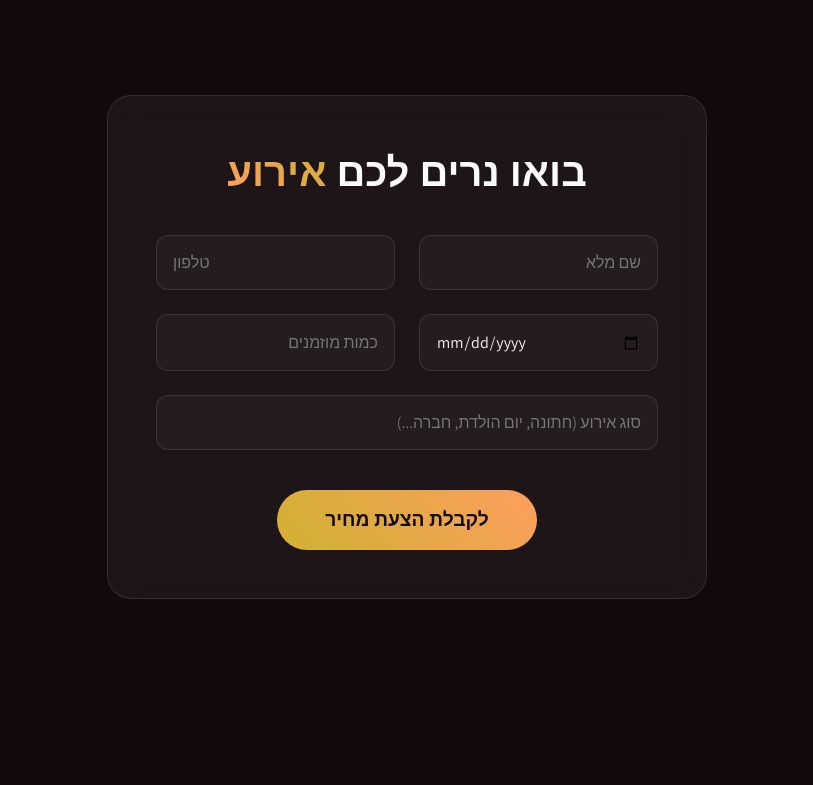
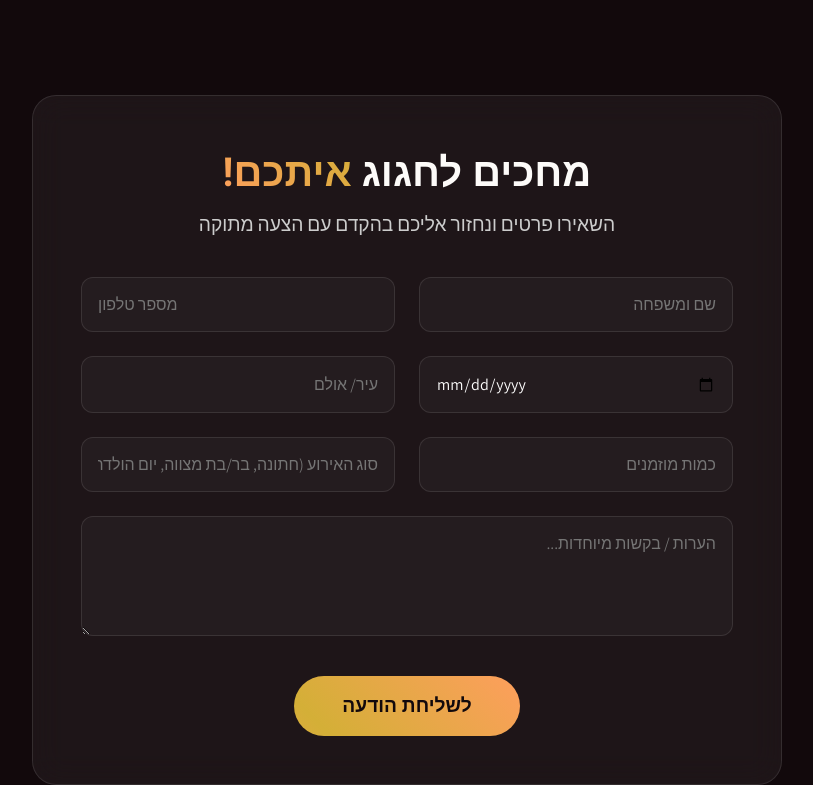
Before and after one commit to yossisossi445-web/sunset-bar, a React (Vite) app: page / in a window 1280 px wide. Shown: the part 6570-7355 px from the top of the page, without its empty margins (233-1046 px from the left). Built offline with nearby package versions, Linux system fonts and the light colour scheme.

Commit message:
Update QuoteForm.jsx

```diff
--- a/src/components/QuoteForm.jsx
+++ b/src/components/QuoteForm.jsx
@@ -1,8 +1,11 @@
-import React, { useRef } from 'react';
+import React, { useRef, useState } from 'react';
 import gsap from 'gsap';
 
 const QuoteForm = () => {
   const buttonRef = useRef(null);
+
+  // הוספנו ניהול מצב כדי לדעת אם הטופס נשלח בהצלחה
+  const [status, setStatus] = useState('');
 
   const handleMouseMove = (e) => {
     const btn = buttonRef.current;
@@ -29,33 +32,83 @@ const QuoteForm = () => {
     });
   };
 
+  // הפונקציה שאשכרה שולחת את הנתונים לאימייל שלכם
+  const handleSubmit = async (e) => {
+    e.preventDefault();
+    setStatus('sending'); // משנה את הכפתור ל"שולח..."
+
+    const form = e.target;
+    const formData = new FormData(form);
+
+    try {
+      const response = await fetch("https://formspree.io/f/xqeoabrw", {
+        method: "POST",
+        body: formData,
+        headers: {
+          'Accept': 'application/json'
+        }
+      });
+
+      if (response.ok) {
+        setStatus('success'); // משנה את הכפתור ל"נשלח בהצלחה"
+        form.reset(); // מנקה את השדות
+        setTimeout(() => setStatus(''), 5000); // מחזיר את הכפתור למצב רגיל אחרי 5 שניות
+      } else {
+        setStatus('error');
+        setTimeout(() => setStatus(''), 5000);
+      }
+    } catch (error) {
+      setStatus('error');
+      setTimeout(() => setStatus(''), 5000);
+    }
+  };
+
   return (
     <section id="contact" className="container" style={{ margin: '6rem auto' }}>
-      <div className="glass-panel" style={{ maxWidth: '600px', margin: '0 auto', padding: '3rem' }}>
-        <h2 style={{ textAlign: 'center', fontSize: '2.5rem', marginBottom: '2rem' }}>
-          בואו נרים לכם <span className="text-gradient">אירוע</span>
+      <div className="glass-panel" style={{ maxWidth: '750px', margin: '0 auto', padding: '3rem' }}>
+
+        {/* הכותרת והטקסט שהעתקנו מהתמונה */}
+        <h2 style={{ textAlign: 'center', fontSize: '2.5rem', marginBottom: '0.5rem' }}>
+          מחכים לחגוג <span className="text-gradient">איתכם!</span>
         </h2>
+        <p style={{ textAlign: 'center', marginBottom: '2.5rem', color: '#ccc', fontSize: '1.2rem' }}>
+          השאירו פרטים ונחזור אליכם בהקדם עם הצעה מתוקה
+        </p>
+
         <form
           style={{ display: 'flex', flexDirection: 'column', gap: '1.5rem' }}
-          onSubmit={(e) => {
-            e.preventDefault();
-            alert("תודה! הפרטים שלך נשלחו בהצלחה וניצור איתך קשר בהקדם.");
-          }}
+          onSubmit={handleSubmit}
         >
-          <div style={{ display: 'flex', gap: '1.5rem' }}>
-            <input type="text" placeholder="שם מלא" style={inputStyle} required />
-            <input type="tel" placeholder="טלפון" style={inputStyle} required />
+          {/* שורה 1 */}
+          <div style={{ display: 'flex', gap: '1.5rem', flexWrap: 'wrap' }}>
+            <input type="text" name="שם_מלא" placeholder="שם ומשפחה" style={{...inputStyle, flex: '1 1 250px'}} required />
+            <input type="tel" name="טלפון" placeholder="מספר טלפון" style={{...inputStyle, flex: '1 1 250px'}} required />
           </div>
-          <div style={{ display: 'flex', gap: '1.5rem' }}>
-            <input type="date" placeholder="תאריך אירוע" style={inputStyle} />
-            <input type="number" placeholder="כמות מוזמנים" style={inputStyle} />
+
+          {/* שורה 2 */}
+          <div style={{ display: 'flex', gap: '1.5rem', flexWrap: 'wrap' }}>
+            <input type="date" name="תאריך_אירוע" placeholder="תאריך האירוע" style={{...inputStyle, flex: '1 1 250px'}} />
+            <input type="text" name="מיקום" placeholder="עיר/ אולם" style={{...inputStyle, flex: '1 1 250px'}} />
           </div>
-          <input type="text" placeholder="סוג אירוע (חתונה, יום הולדת, חברה...)" style={inputStyle} />
+
+          {/* שורה 3 */}
+          <div style={{ display: 'flex', gap: '1.5rem', flexWrap: 'wrap' }}>
+            <input type="number" name="כמות_מוזמנים" placeholder="כמות מוזמנים" style={{...inputStyle, flex: '1 1 250px'}} />
+            <input type="text" name="סוג_אירוע" placeholder="סוג האירוע (חתונה, בר/בת מצווה, יום הולדת...)" style={{...inputStyle, flex: '1 1 250px'}} />
+          </div>
+
+          {/* שורה 4 - הערות */}
+          <textarea
+            name="הערות"
+            placeholder="הערות / בקשות מיוחדות..."
+            style={{...inputStyle, minHeight: '120px', resize: 'vertical'}}
+          ></textarea>
 
           <div style={{ display: 'flex', justifyContent: 'center', marginTop: '1rem', perspective: '1000px' }}>
             <button
               ref={buttonRef}
               type="submit"
+              disabled={status === 'sending'}
               onMouseMove={handleMouseMove}
               onMouseLeave={handleMouseLeave}
               style={{
@@ -67,14 +120,19 @@ const QuoteForm = () => {
                 fontSize: '1.2rem',
                 fontWeight: 800,
                 borderRadius: '50px',
-                cursor: 'none',
+                cursor: status === 'sending' ? 'wait' : 'pointer', // משנה את סמן העכבר בזמן שליחה
                 fontFamily: 'var(--font-heading)',
-                transition: 'background-position 0.5s',
-                animation: 'gradientShift 5s ease infinite'
+                transition: 'all 0.5s',
+                animation: 'gradientShift 5s ease infinite',
+                opacity: status === 'sending' ? 0.7 : 1
               }}
               onMouseEnter={(e) => { e.currentTarget.style.backgroundPosition = 'right center'; }}
             >
-              לקבלת הצעת מחיר
+              {/* הטקסט בכפתור משתנה אוטומטית לפי המצב */}
+              {status === 'sending' ? 'שולח...' :
+               status === 'success' ? 'נשלח בהצלחה! 🥂' :
+               status === 'error' ? 'שגיאה בשליחה, נסו שוב' :
+               'לשליחת הודעה'}
             </button>
           </div>
         </form>
@@ -97,7 +155,7 @@ const inputStyle = {
   background: 'rgba(255,255,255,0.03)',
   border: '1px solid var(--glass-border)',
   borderRadius: '12px',
-  color: 'var(--text-primary)',
+  color: '#ffffff', // וידאתי שהטקסט יהיה לבן וקריא
   fontFamily: 'var(--font-body)',
   fontSize: '1rem',
   outline: 'none',
```
